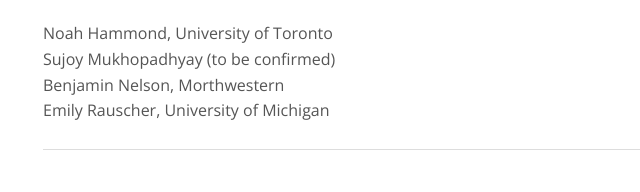
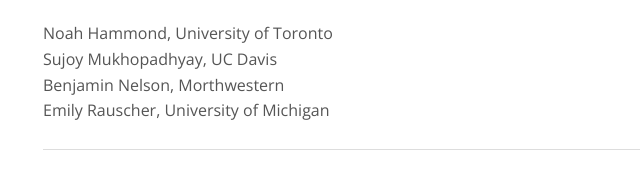
Before and after one commit to uofthr/cps_website, a plain HTML site: page planetdays.html in a window 1280 px wide. Shown: the part 455-647 px from the top of the page, 334-974 px from the left. Drawn offline with nearby package versions, Linux system fonts and the light colour scheme; files that its build step writes are made by us from their sources.

Commit message:
speaker update

```diff
--- a/planetdays.html
+++ b/planetdays.html
@@ -56,7 +56,7 @@
                         <h4>May 1st 2018</h4>
                         <ul>
                             <li> Noah Hammond, University of Toronto </li>
-                            <li> Sujoy Mukhopadhyay (to be confirmed)</li>
+                            <li> Sujoy Mukhopadhyay, UC Davis</li>
                             <li> Benjamin Nelson, Morthwestern</li>
                             <li> Emily Rauscher, University of Michigan </li>
                         </ul>
```
